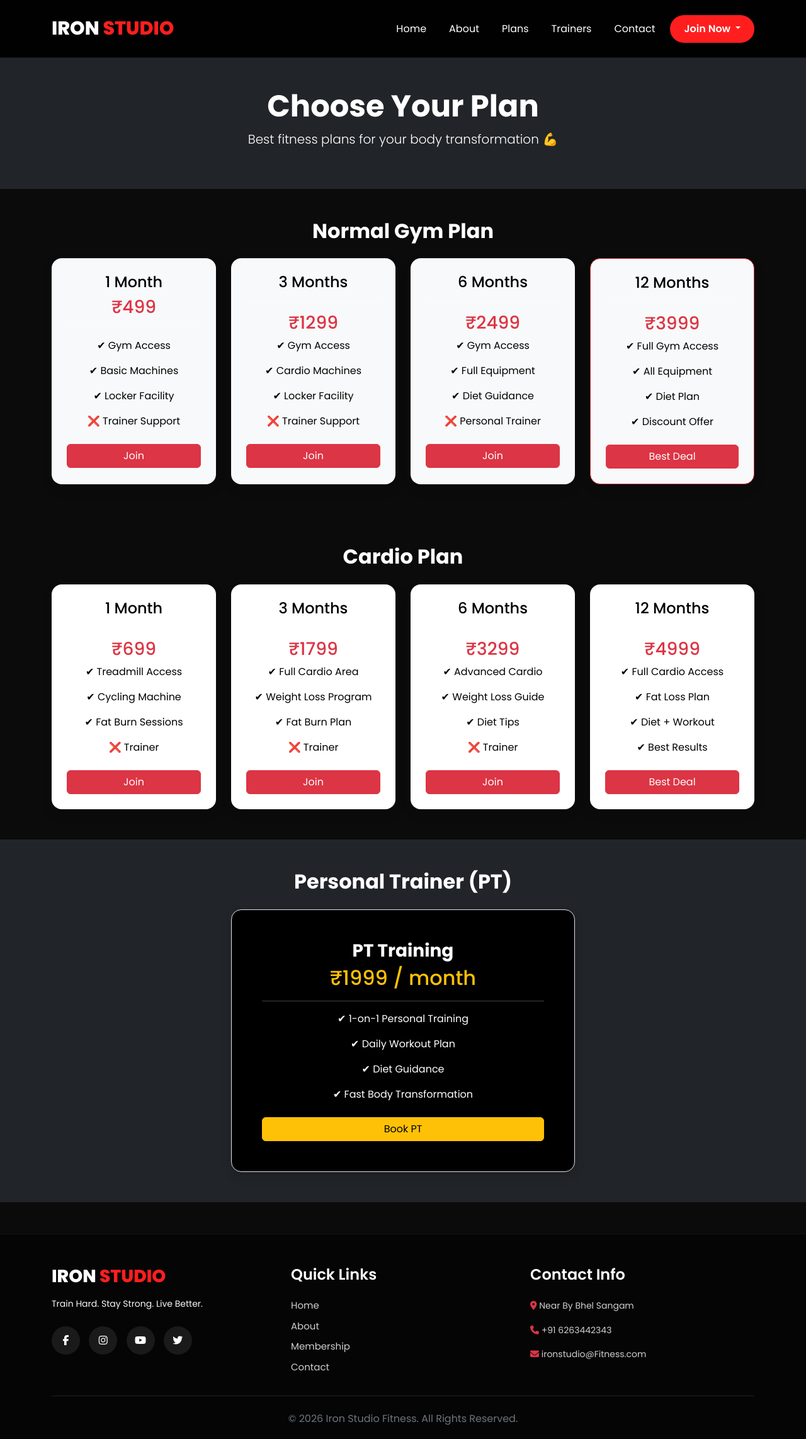
After one commit to paras01-patel/Iron-studio-fitness, a Django app: page /plans/ in a window 1280 px wide. The commit adds this page. Shown: the whole page at 63% size. Run offline with Django 5.2, Linux system fonts and the light colour scheme.

Commit message:
iron studio/plans

```diff
--- a/project/app/templates/base.html
+++ b/project/app/templates/base.html
@@ -211,7 +211,7 @@ footer hr{
                 </li>
 
                 <li class="nav-item">
-                    <a class="nav-link" href="/plans">Plans</a>
+                    <a class="nav-link" href="{% url 'plans' %}">Plans</a>
                 </li>
 
                 <li class="nav-item">
--- /dev/null
+++ b/project/app/templates/plans.html
@@ -0,0 +1,210 @@
+{% extends 'base.html' %}
+
+{% block title %}Gym Plans{% endblock %}
+
+{% block content %}
+
+<!-- ================= HERO ================= -->
+<section class="bg-dark text-white text-center py-5">
+    <div class="container">
+        <h1 class="display-5 fw-bold">Choose Your Plan</h1>
+        <p class="lead">Best fitness plans for your body transformation 💪</p>
+    </div>
+</section>
+
+
+<!-- ================= NORMAL PLAN ================= -->
+<section class="py-5">
+    <div class="container">
+
+        <h2 class="text-center fw-bold mb-4">Normal Gym Plan</h2>
+
+        <div class="row g-4 text-center">
+
+            <div class="col-md-3">
+                <div class="p-4 bg-light shadow rounded-4 h-100">
+
+                    <h4 style="color:black;">1 Month</h4>
+                    <h3 class="text-danger">₹499</h3>
+
+                    <hr>
+
+                    <p style="color:black;">✔ Gym Access</p>
+                    <p style="color:black;">✔ Basic Machines</p>
+                    <p style="color:black;">✔ Locker Facility</p>
+                    <p style="color:black;">❌ Trainer Support</p>
+
+                    <a href="#" class="btn btn-danger w-100 mt-2">Join</a>
+                </div>
+            </div>
+
+            <div class="col-md-3">
+                <div class="p-4 bg-light shadow rounded-4 h-100">
+
+                    <h4 style="color:black;">3 Months</h4>
+                    <hr>
+                    <h3 class="text-danger">₹1299</h3>
+
+
+                    <p style="color:black;">✔ Gym Access</p>
+                    <p style="color:black;">✔ Cardio Machines</p>
+                    <p style="color:black;">✔ Locker Facility</p>
+                    <p style="color:black;">❌ Trainer Support</p>
+
+                    <a href="#" class="btn btn-danger w-100 mt-2">Join</a>
+                </div>
+            </div>
+
+            <div class="col-md-3">
+                <div class="p-4 bg-light shadow rounded-4 h-100">
+
+                    <h4 style="color:black;">6 Months</h4>
+                    <hr>
+                    <h3 class="text-danger">₹2499</h3>
+
+
+                    <p style="color:black;">✔ Gym Access</p>
+                    <p style="color:black;">✔ Full Equipment</p>
+                    <p style="color:black;">✔ Diet Guidance</p>
+                    <p style="color:black;">❌ Personal Trainer</p>
+
+                    <a href="#" class="btn btn-danger w-100 mt-2">Join</a>
+                </div>
+            </div>
+
+            <div class="col-md-3">
+                <div class="p-4 bg-light shadow rounded-4 border border-danger h-100">
+
+                    <h4 style="color:black;">12 Months</h4>
+                    <hr>
+                    <h3 class="text-danger">₹3999</h3>
+
+
+                    <p style="color:black;">✔ Full Gym Access</p>
+                    <p style="color:black;">✔ All Equipment</p>
+                    <p style="color:black;">✔ Diet Plan</p>
+                    <p style="color:black;">✔ Discount Offer</p>
+
+                    <a href="#" class="btn btn-danger w-100 mt-2">Best Deal</a>
+                </div>
+            </div>
+
+        </div>
+    </div>
+</section>
+
+
+<!-- ================= CARDIO PLAN ================= -->
+<section class="py-5 ">
+
+    <div class="container">
+
+        <h2 class="text-center fw-bold mb-4">Cardio Plan</h2>
+
+        <div class="row g-4 text-center">
+
+            <div class="col-md-3">
+                <div class="p-4 bg-white shadow rounded-4 h-100">
+
+                    <h4 style="color:black;">1 Month</h4>
+                    <hr>
+                    <h3 class="text-danger">₹699</h3>
+
+
+                    <p style="color:black;">✔ Treadmill Access</p>
+                    <p style="color:black;">✔ Cycling Machine</p>
+                    <p style="color:black;">✔ Fat Burn Sessions</p>
+                    <p style="color:black;">❌ Trainer</p>
+
+                    <a href="#" class="btn btn-danger w-100 mt-2">Join</a>
+                </div>
+            </div>
+
+            <div class="col-md-3">
+                <div class="p-4 bg-white shadow rounded-4 h-100">
+
+                    <h4 style="color:black;">3 Months</h4>
+                    <hr>
+                    <h3 class="text-danger">₹1799</h3>
+
+
+                    <p style="color:black;">✔ Full Cardio Area</p>
+                    <p style="color:black;">✔ Weight Loss Program</p>
+                    <p style="color:black;">✔ Fat Burn Plan</p>
+                    <p style="color:black;">❌ Trainer</p>
+
+                    <a href="#" class="btn btn-danger w-100 mt-2">Join</a>
+                </div>
+            </div>
+
+            <div class="col-md-3">
+                <div class="p-4 bg-white shadow rounded-4 h-100">
+
+                    <h4 style="color:black;">6 Months</h4>
+                    <hr>
+                    <h3 class="text-danger">₹3299</h3>
+
+
+                    <p style="color:black;">✔ Advanced Cardio</p>
+                    <p style="color:black;">✔ Weight Loss Guide</p>
+                    <p style="color:black;">✔ Diet Tips</p>
+                    <p style="color:black;">❌ Trainer</p>
+
+                    <a href="#" class="btn btn-danger w-100 mt-2">Join</a>
+                </div>
+            </div>
+
+            <div class="col-md-3">
+                <div class="p-4 bg-white shadow rounded-4 h-100">
+
+                    <h4 style="color:black;">12 Months</h4>
+                    <hr>
+                    <h3 class="text-danger">₹4999</h3>
+                    <p style="color:black;">✔ Full Cardio Access</p>
+                    <p style="color:black;">✔ Fat Loss Plan</p>
+                    <p style="color:black;">✔ Diet + Workout</p>
+                    <p style="color:black;">✔ Best Results</p>
+
+                    <a href="#" class="btn btn-danger w-100 mt-2">Best Deal</a>
+                </div>
+            </div>
+
+        </div>
+    </div>
+</section>
+
+
+<!-- ================= PT PLAN ================= -->
+<section class="py-5 bg-dark text-white">
+
+    <div class="container">
+
+        <h2 class="text-center fw-bold mb-4">Personal Trainer (PT)</h2>
+
+        <div class="row justify-content-center">
+
+            <div class="col-md-6">
+                <div class="p-5 border shadow rounded-4 text-center bg-black">
+
+                    <h3 class="fw-bold">PT Training</h3>
+
+                    <h2 class="text-warning">₹1999 / month</h2>
+
+                    <hr>
+
+                    <p>✔ 1-on-1 Personal Training</p>
+                    <p>✔ Daily Workout Plan</p>
+                    <p>✔ Diet Guidance</p>
+                    <p>✔ Fast Body Transformation</p>
+
+                    <a href="#" class="btn btn-warning w-100 mt-2">Book PT</a>
+
+                </div>
+            </div>
+
+        </div>
+    </div>
+</section>
+
+
+{% endblock %}
--- a/project/app/views.py
+++ b/project/app/views.py
@@ -6,6 +6,9 @@ from django.views.decorators.cache import never_cache
 
 def home(req):
     return render(req, 'home.html')
+
+def plans(req):
+    return render(req, 'plans.html')
 
 @never_cache
 def sign(req):
--- a/project/project/urls.py
+++ b/project/project/urls.py
@@ -21,6 +21,7 @@ from app import views
 urlpatterns = [
     path('admin/', admin.site.urls),
     path('',views.home,name='home'),
+    path('plans/',views.plans,name='plans'),
 
     path('login',views.login,name='login'),
     path('sign',views.sign,name='sign'),
```
